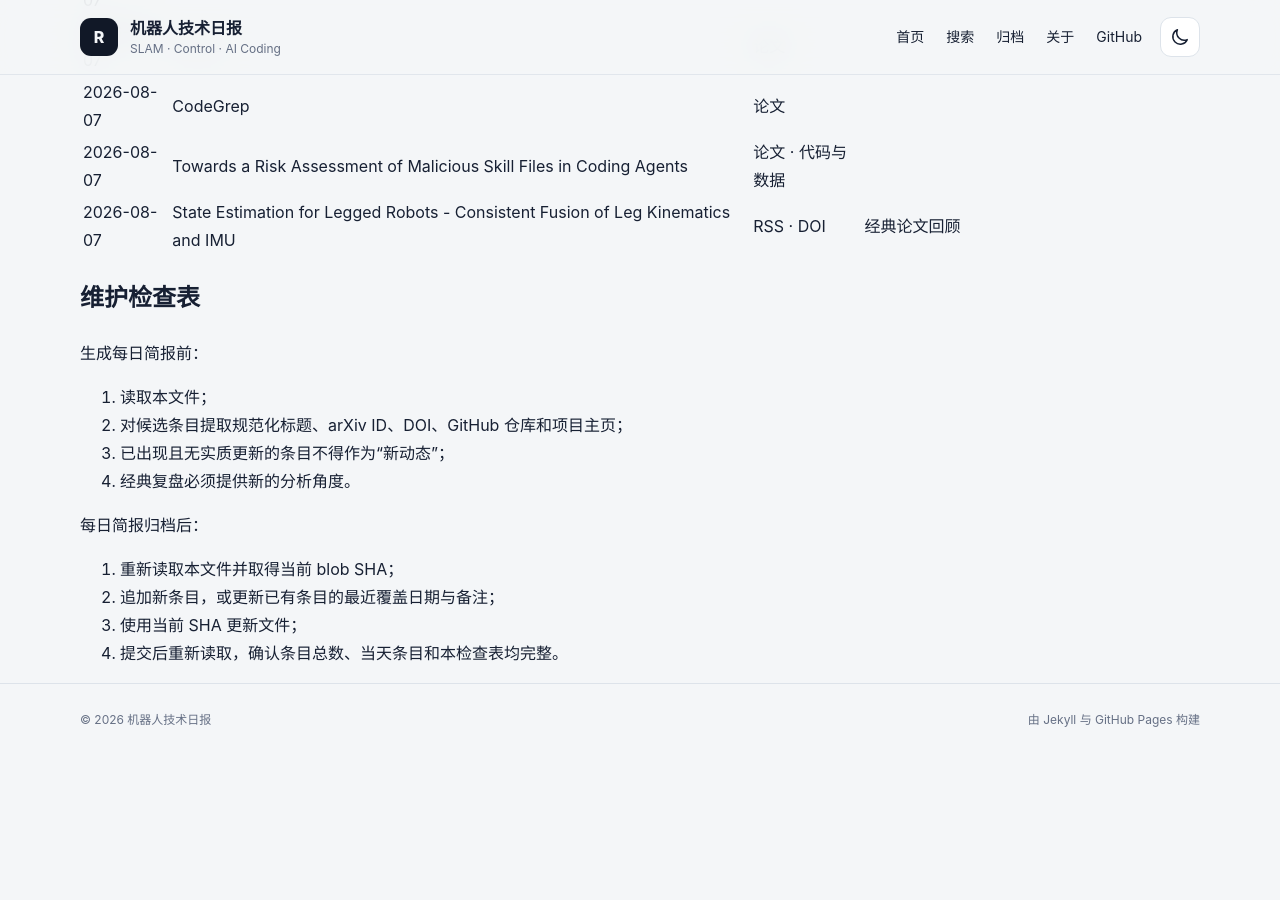
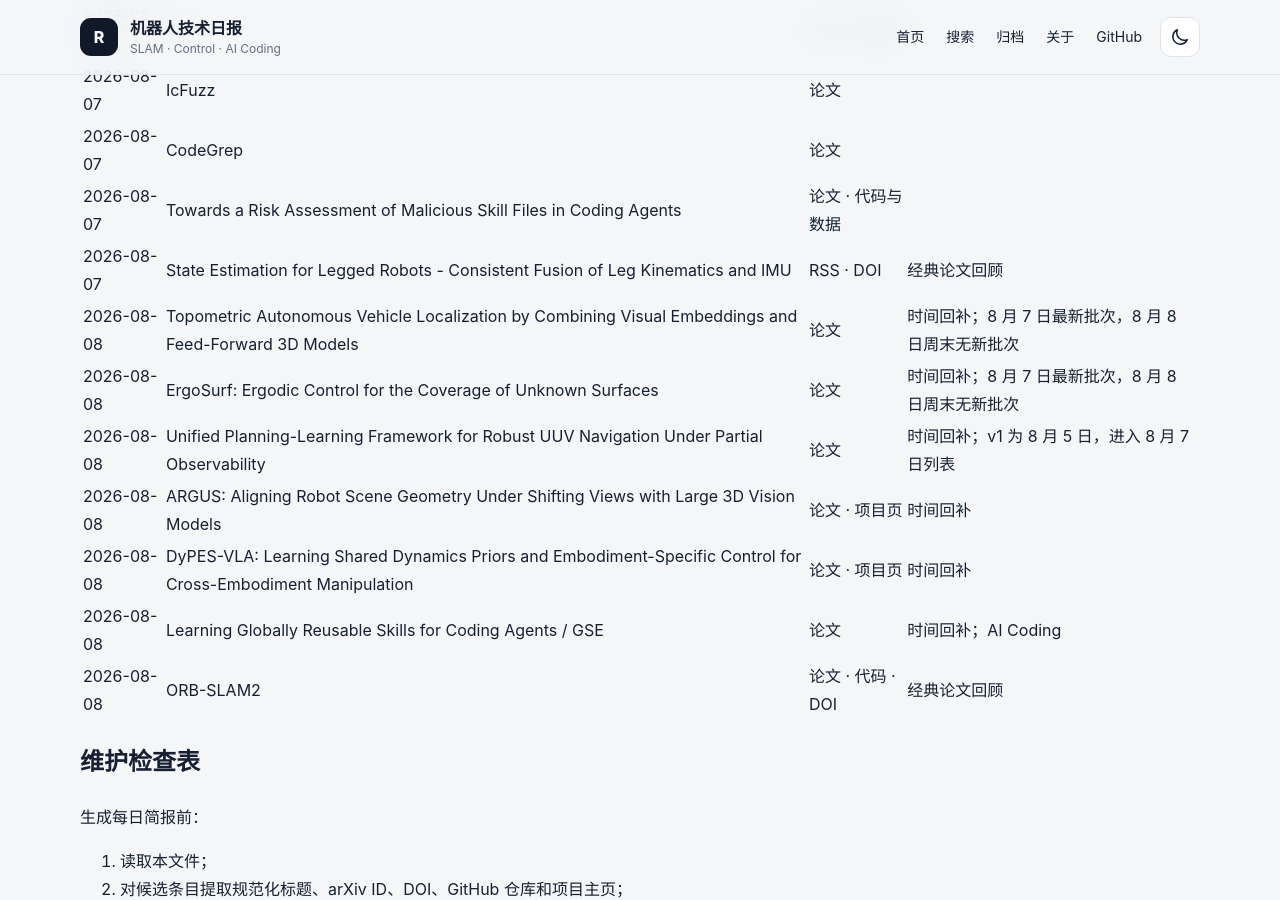
Before and after one commit to helywin/daily, a Jekyll site: the page built from robotics-brief-covered-items.md, in a window 1280 px wide and 900 px high, scrolled down 15161 px. Built offline with Jekyll 4.4.1, drawn with Linux system fonts in a browser that asks for light colours; our own code applies the rules of GitHub Pages for plain Markdown files; before the commit the page ends 15917 px from its top, so only the background shows below that; some of the changed text lies outside the part shown.

Commit message:
docs: update robotics brief coverage index for 2026-08-08

```diff
--- a/robotics-brief-covered-items.md
+++ b/robotics-brief-covered-items.md
@@ -1,6 +1,6 @@
 # 机器人技术简报已覆盖条目索引
 
-> 最后更新：2026-08-07（Asia/Shanghai）
+> 最后更新：2026-08-08（Asia/Shanghai）
 >
 > 用途：每日简报选题前强制查重。本文件保留全部历史条目的最近覆盖日期、规范标题、至少一个可直接访问的原始来源和必要备注。
 >
@@ -11,6 +11,8 @@
 > 2026-08-06 新增 7 条主动态与 1 条经典论文回顾，共 239 条。
 >
 > 2026-08-07 新增 8 条主动态与 1 条经典论文回顾，共 248 条。
+>
+> 2026-08-08 新增 6 条主动态与 1 条经典论文回顾，共 255 条。
 
 ## 已核验条目
 
@@ -264,6 +266,13 @@
 | 2026-08-07 | CodeGrep | [论文](https://arxiv.org/abs/2608.05886) |  |
 | 2026-08-07 | Towards a Risk Assessment of Malicious Skill Files in Coding Agents | [论文](https://arxiv.org/abs/2608.05223) · [代码与数据](https://github.com/awsm-research/AgentJailbreak) |  |
 | 2026-08-07 | State Estimation for Legged Robots - Consistent Fusion of Leg Kinematics and IMU | [RSS](https://www.roboticsproceedings.org/rss08/p03.html) · [DOI](https://doi.org/10.15607/RSS.2012.VIII.003) | 经典论文回顾 |
+| 2026-08-08 | Topometric Autonomous Vehicle Localization by Combining Visual Embeddings and Feed-Forward 3D Models | [论文](https://arxiv.org/abs/2608.06021) | 时间回补；8 月 7 日最新批次，8 月 8 日周末无新批次 |
+| 2026-08-08 | ErgoSurf: Ergodic Control for the Coverage of Unknown Surfaces | [论文](https://arxiv.org/abs/2608.06208) | 时间回补；8 月 7 日最新批次，8 月 8 日周末无新批次 |
+| 2026-08-08 | Unified Planning-Learning Framework for Robust UUV Navigation Under Partial Observability | [论文](https://arxiv.org/abs/2608.05365) | 时间回补；v1 为 8 月 5 日，进入 8 月 7 日列表 |
+| 2026-08-08 | ARGUS: Aligning Robot Scene Geometry Under Shifting Views with Large 3D Vision Models | [论文](https://arxiv.org/abs/2608.05579) · [项目页](https://rsathua.github.io/ARGUS/) | 时间回补 |
+| 2026-08-08 | DyPES-VLA: Learning Shared Dynamics Priors and Embodiment-Specific Control for Cross-Embodiment Manipulation | [论文](https://arxiv.org/abs/2608.06374) · [项目页](https://livfour.github.io/DyPES-VLA_RELEASE/) | 时间回补 |
+| 2026-08-08 | Learning Globally Reusable Skills for Coding Agents / GSE | [论文](https://arxiv.org/abs/2608.06153) | 时间回补；AI Coding |
+| 2026-08-08 | ORB-SLAM2 | [论文](https://arxiv.org/abs/1610.06475) · [代码](https://github.com/raulmur/ORB_SLAM2) · [DOI](https://doi.org/10.1109/TRO.2017.2705103) | 经典论文回顾 |
 
 ## 维护检查表
 
```
